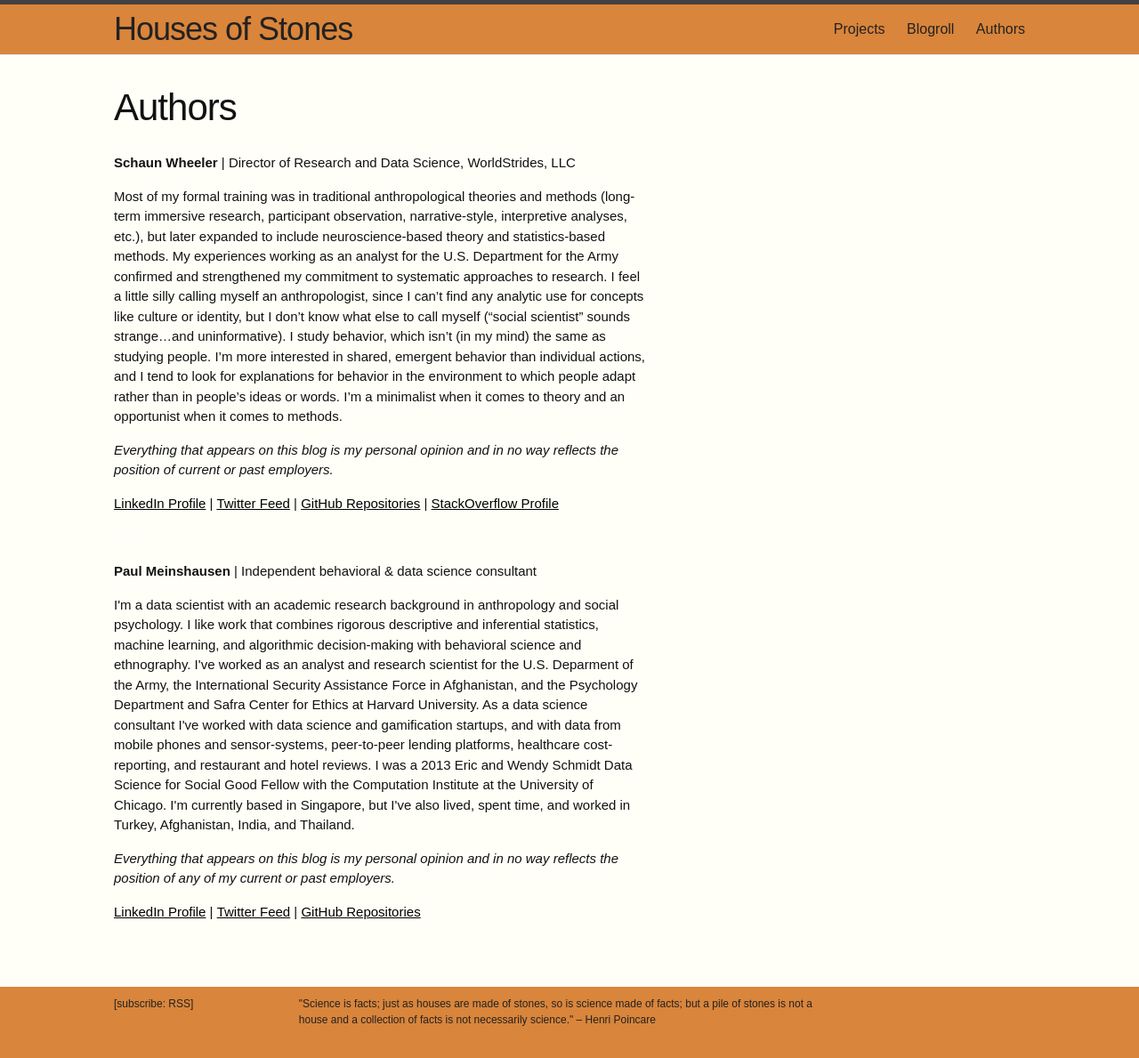
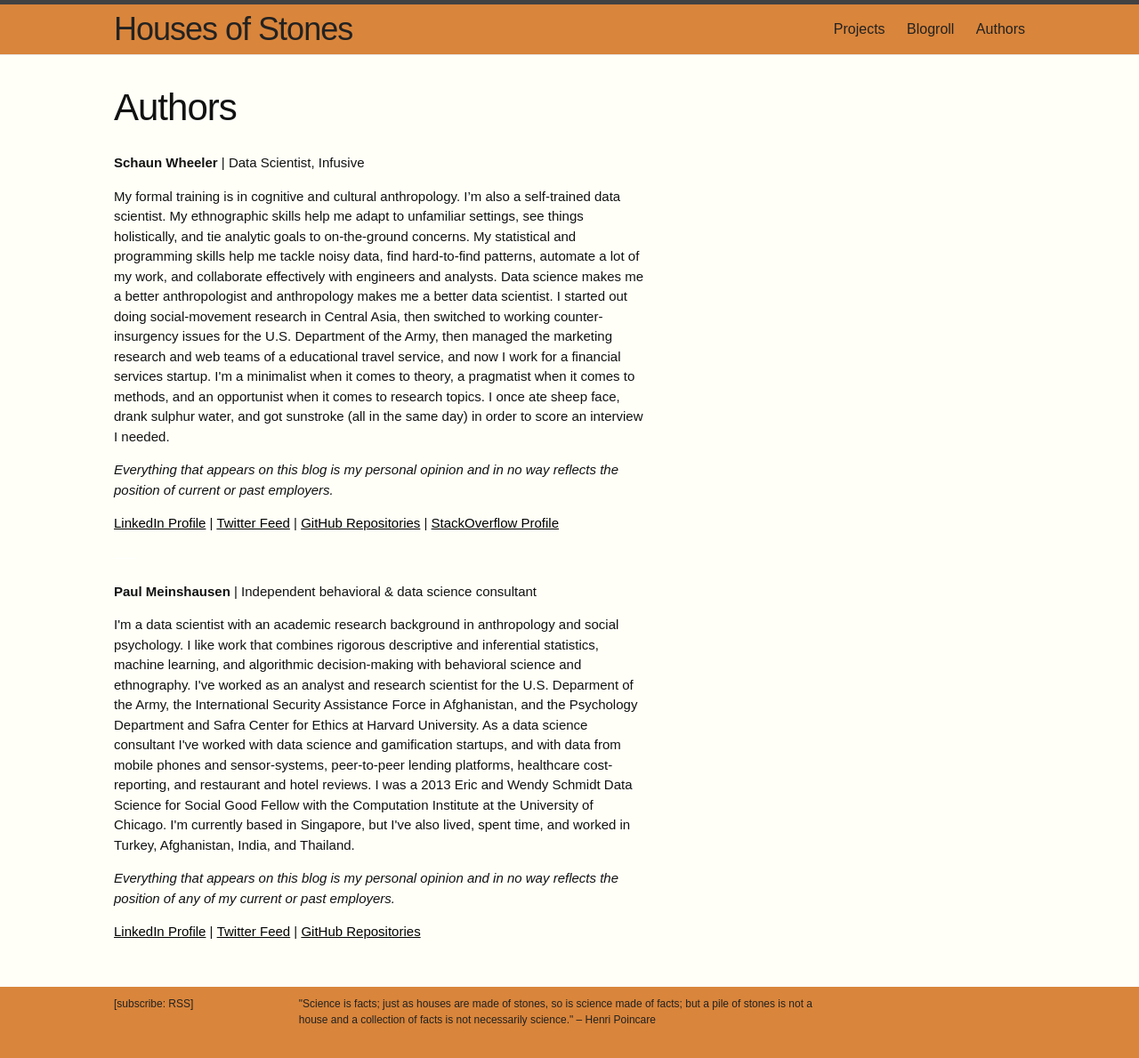
Before and after one commit to housesofstones/housesofstones.github.io, a Jekyll site: the page built from authors/index.md, in a window 1280 px wide and 1189 px high. Shown: the whole window at 89% size. Built offline with Jekyll 4.4.1, drawn with Linux system fonts in a browser that asks for light colours; nearby versions of some CDN libraries.

Commit message:
Update index.md

```diff
--- a/authors/index.md
+++ b/authors/index.md
@@ -4,11 +4,11 @@ author: Schaun Wheeler
 layout: page
 ---
 <p style="text-align: left; font-size: 15px;">
-  <strong>Schaun Wheeler</strong> | Director of Research and Data Science, WorldStrides, LLC
+  <strong>Schaun Wheeler</strong> | Data Scientist, Infusive
 </p>
 
 <p style="text-align: left; font-size: 15px;">
-  Most of my formal training was in traditional anthropological theories and methods (long-term immersive research, participant observation, narrative-style, interpretive analyses, etc.), but later expanded to include neuroscience-based theory and statistics-based methods. My experiences working as an analyst for the U.S. Department for the Army confirmed and strengthened my commitment to systematic approaches to research. I feel a little silly calling myself an anthropologist, since I can&#8217;t find any analytic use for concepts like culture or identity, but I don&#8217;t know what else to call myself (&#8220;social scientist&#8221; sounds strange&#8230;and uninformative). I study behavior, which isn&#8217;t (in my mind) the same as studying people. I&#8217;m more interested in shared, emergent behavior than individual actions, and I tend to look for explanations for behavior in the environment to which people adapt rather than in people&#8217;s ideas or words. I&#8217;m a minimalist when it comes to theory and an opportunist when it comes to methods.
+  My formal training is in cognitive and cultural anthropology. I’m also a self-trained data scientist. My ethnographic skills help me adapt to unfamiliar settings, see things holistically, and tie analytic goals to on-the-ground concerns. My statistical and programming skills help me tackle noisy data, find hard-to-find patterns, automate a lot of my work, and collaborate effectively with engineers and analysts. Data science makes me a better anthropologist and anthropology makes me a better data scientist. I started out doing social-movement research in Central Asia, then switched to working counter-insurgency issues for the U.S. Department of the Army, then managed the marketing research and web teams of a educational travel service, and now I work for a financial services startup. I'm a minimalist when it comes to theory, a pragmatist when it comes to methods, and an opportunist when it comes to research topics. I once ate sheep face, drank sulphur water, and got sunstroke (all in the same day) in order to score an interview I needed.
 </p>
 
 <p style="text-align: left; font-size: 15px;">
```
